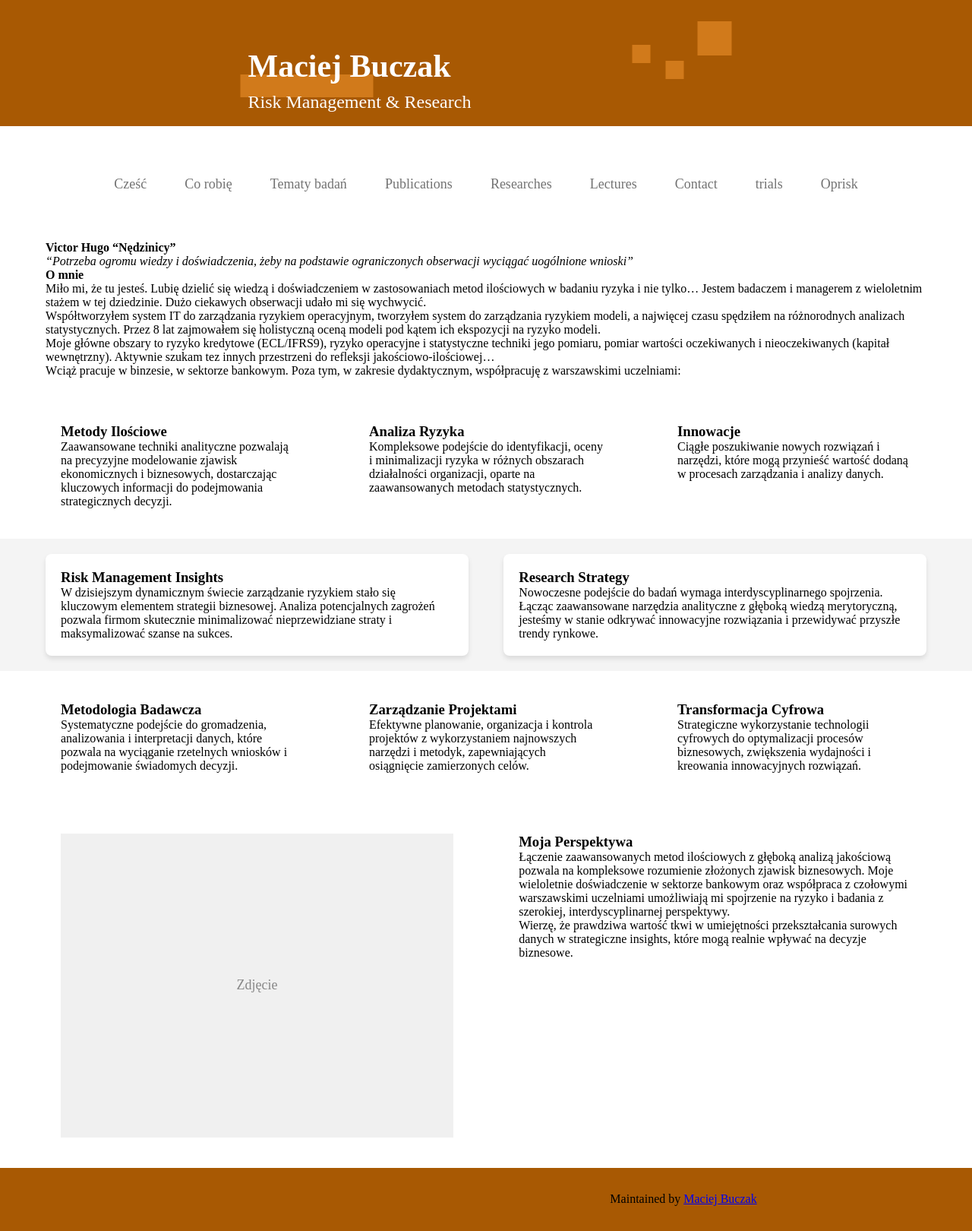
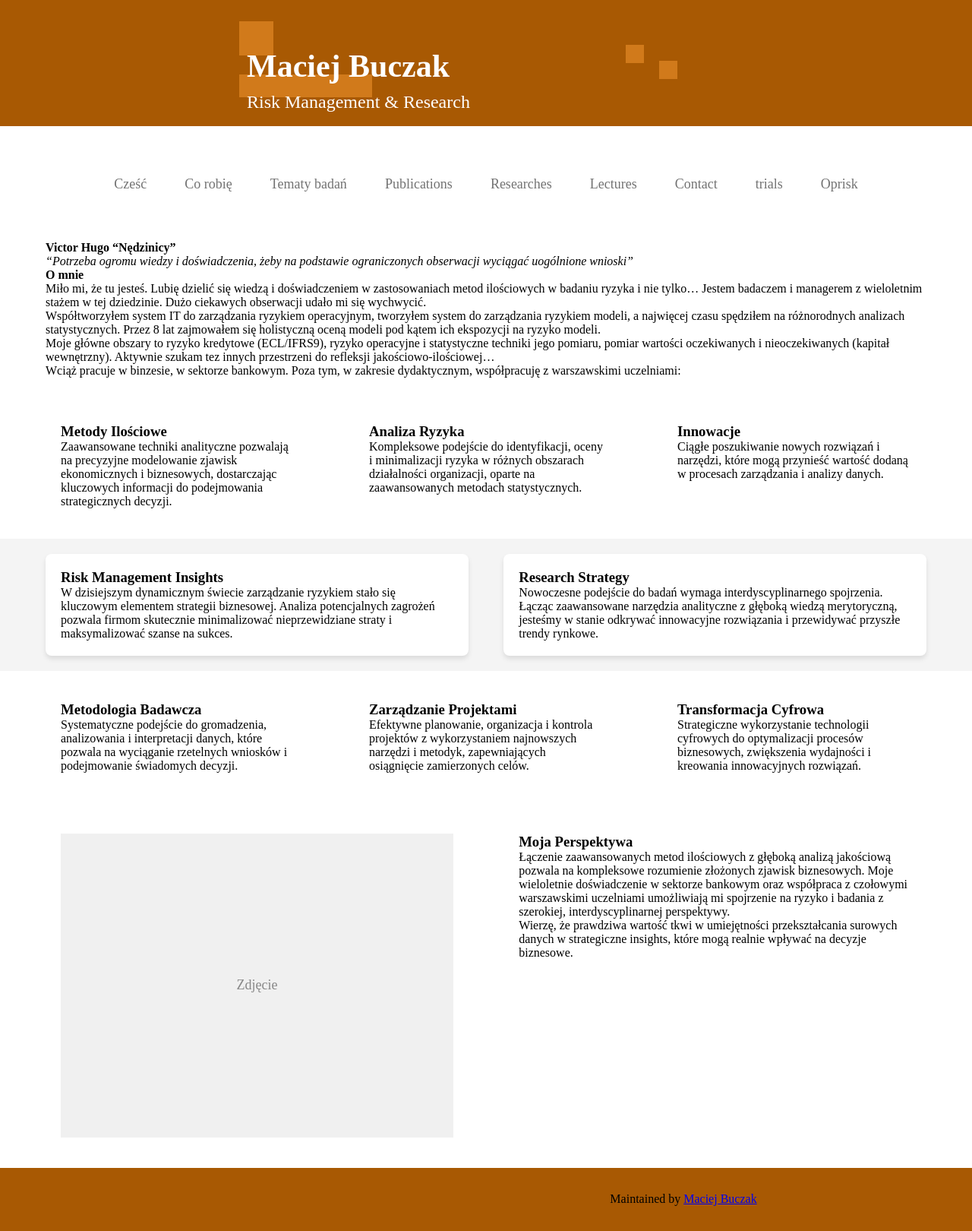
Before and after one commit to MaciejBuczak/risk-research, a Jekyll site: the page built from index.md, in a window 1280 px wide. Shown: the whole page at 76% size. Built offline with Jekyll 4.4.1, drawn with Linux system fonts in a browser that asks for light colours.

Commit message:
Update default.html

```diff
--- a/_layouts/default.html
+++ b/_layouts/default.html
@@ -72,7 +72,7 @@
   left: 50%; /* Wycentrowanie w poziomie */
   transform: translateX(-50%);
   width: 100%; /* Pełna szerokość w ramach max-width */
-  max-width: 647px; /* Maksymalna szerokość */
+  max-width: 650px; /* Maksymalna szerokość */
   height: 150px; /* Wysokość kontenera - możesz zmienić */
   z-index: 10;
 }
@@ -123,7 +123,7 @@
       background-color: #d17a1b;
       position: absolute;
       top: 0;
-      right: 0;
+      right: 10;
     }
 
     /* Nowe niebieskie kwadraty w kontenerze title-square-container */
@@ -133,7 +133,7 @@
       background-color: #d17a1b;
       position: absolute;
       top: 51.5px; /* Możesz kontrolować położenie w pionie */
-      right: 63px; /* Możesz kontrolować położenie w poziomie */
+      right: 73px; /* Możesz kontrolować położenie w poziomie */
     }
 
     .title-square-container .blue-square2 {
@@ -142,7 +142,7 @@
       background-color: #d17a1b;
       position: absolute;
       top: 31px; /* Możesz kontrolować położenie w pionie */
-      right: 107px; /* Możesz kontrolować położenie w poziomie */
+      right: 117px; /* Możesz kontrolować położenie w poziomie */
     }
 
     .title-square-container .blue-square-big {
```
